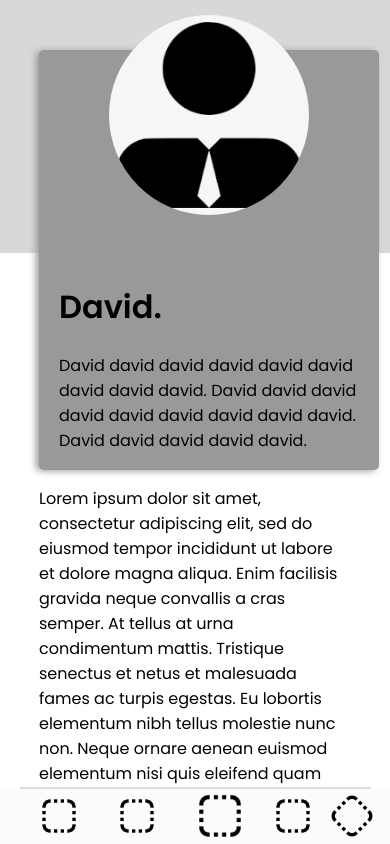
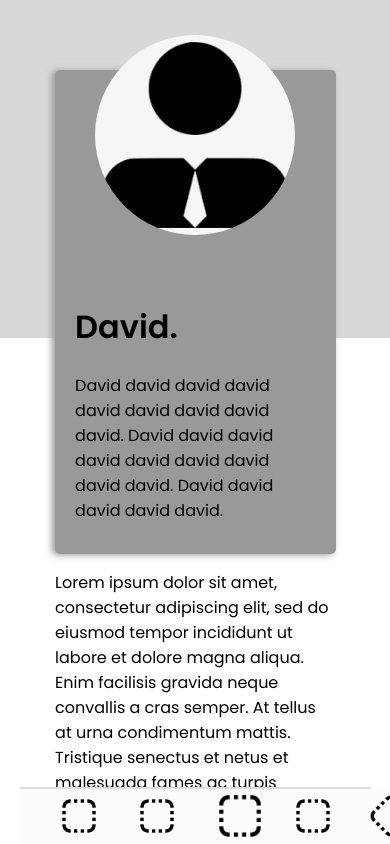
Before and after one commit to scritty1249/shiftLLC, a plain HTML site: page pages/about.htm in a window 390 px wide. Both pictures are taken after a click on the link 292 px from the left and 803 px from the top of the page. Shown: the top 844 px of the page. Drawn offline with nearby package versions, Linux system fonts and the light colour scheme.

Commit message:
Fourth update: Added navigation bar animation and fixed width issues on mobile devices

```diff
--- a/assets/styles/profile.css
+++ b/assets/styles/profile.css
@@ -1,11 +1,11 @@
 /* This contains the styles for profile cards */
 .card {
     background-color: #999;
-    height: 400px;
-    min-width: 300px !important;
-    max-width: 36%;
+    height: fit-content;
+    min-width: none;
+    max-width: 300px;
     padding: 5px 20px 15px 20px;
-    margin: 50px auto 10px auto;
+    margin: 50px auto 10px auto !important;
     border-radius: 5px;
     position: relative;
     box-shadow: -3px 1px 7px #999;
@@ -18,7 +18,7 @@
     margin: 0;
     border-radius: 50%;
     -webkit-border-radius: 50%;
-    height: 200px;
+    max-width: 200px;
     display: inline-block;
     position: relative;
     left: calc(50% - (200px / 2));
--- a/assets/styles/styles.css
+++ b/assets/styles/styles.css
@@ -3,7 +3,9 @@
 html, body {
     font-family: 'Playfair Display', serif;
     font-family: 'Poppins', sans-serif;
+    width: 90vw;
     margin: 0;
+    padding: 10px;
 }
 
 /* Background images */
@@ -105,29 +107,36 @@ img.bg-img-50 {
 }
 
 .navbar .icon {
-    height: 15px;
+    transition-duration: 0.25s;
+    height: 20px;
     display: none;
 }
+
 
 /* When the screen is less than 600 pixels wide, hide all links, except for the first one ("Home"). Show the link that contains should open and close the navbar (.icon) */
 @media screen and (max-width: 600px) {
     .navbar a:not(.active) {display: none;}
     .navbar a.icon {
-    float: right;
-    display: block;
+        display: block;
+        position: relative;
+        float: right;
+    }
+    .navbar a.icon:active {
+        transform: translateX(-150px);
     }
 }
 
 /* The "responsive" class is added to the navbar with JavaScript when the user clicks on the icon. This class makes the navbar look good on small screens (display the links vertically instead of horizontally) */
 @media screen and (max-width: 600px) {
-
     .navbar.responsive a.icon {
-    position: relative;
-    right: 5%;
-    bottom: 0;
+        position: relative;
+        bottom: 0;
+        float: right;
+    }
+    .navbar.responsive a.icon:active {
+        transform: translateX(25px);
     }
     .navbar.responsive a {
-    float: none;
     display: block;
     text-align: left;
     }
--- a/pages/about.htm
+++ b/pages/about.htm
@@ -18,7 +18,7 @@
             <div class="loader-section section-right"></div>
         </div>
         <div id="content">
-            <img class="bg-img-30" src="/shiftLLC/assets/images/placeholder.jpg"/>
+            <img class="bg-img-40" src="/shiftLLC/assets/images/placeholder.jpg"/>
             <div class="card">
                 <img alt="David." class="icon" src="/shiftLLC/assets/images/placeholder_profile_icon.png"/>
                 <h1>David.</h1>
@@ -27,7 +27,7 @@
             <p>Lorem ipsum dolor sit amet, consectetur adipiscing elit, sed do eiusmod tempor incididunt ut labore et dolore magna aliqua. Enim facilisis gravida neque convallis a cras semper. At tellus at urna condimentum mattis. Tristique senectus et netus et malesuada fames ac turpis egestas. Eu lobortis elementum nibh tellus molestie nunc non. Neque ornare aenean euismod elementum nisi quis eleifend quam adipiscing. Vitae purus faucibus ornare suspendisse sed nisi. Tincidunt dui ut ornare lectus sit amet est. Fringilla phasellus faucibus scelerisque eleifend. Nec feugiat nisl pretium fusce id velit ut tortor. Amet facilisis magna etiam tempor orci eu. Et pharetra pharetra massa massa. Tellus pellentesque eu tincidunt tortor aliquam nulla facilisi. Eget nullam non nisi est sit amet. Ridiculus mus mauris vitae ultricies. Lacus luctus accumsan tortor posuere ac ut consequat semper.</p>
         </div>
         <div class="navbar" id="navbar">
-            <a href="/shiftLLC/index.htm"><img alt="Home" src="/shiftLLC/assets/images/placeholder-nav-icon.png"/></a>
+            <a href="../index.htm"><img alt="Home" src="/shiftLLC/assets/images/placeholder-nav-icon.png"/></a>
             <a href="#contact"><img alt="Contact Us" src="/shiftLLC/assets/images/placeholder-nav-icon.png"/></a>
             <a href="#about" class="active"><img alt="About Us" src="/shiftLLC/assets/images/placeholder-nav-icon.png"/></a>
             <a href="#order"><img alt="Schedule a Course" src="/shiftLLC/assets/images/placeholder-nav-icon.png"/></a>
```
Also changed, not shown: index.htm (+1 -1 lines), 1 other file.
